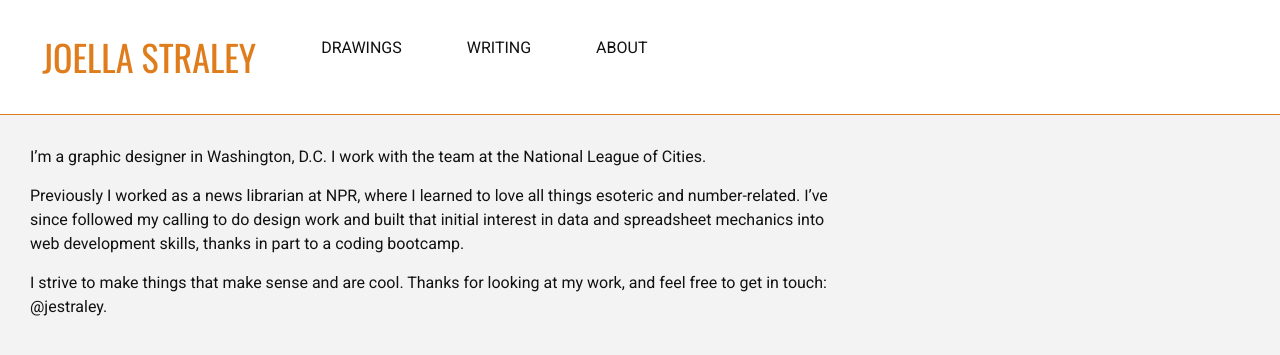
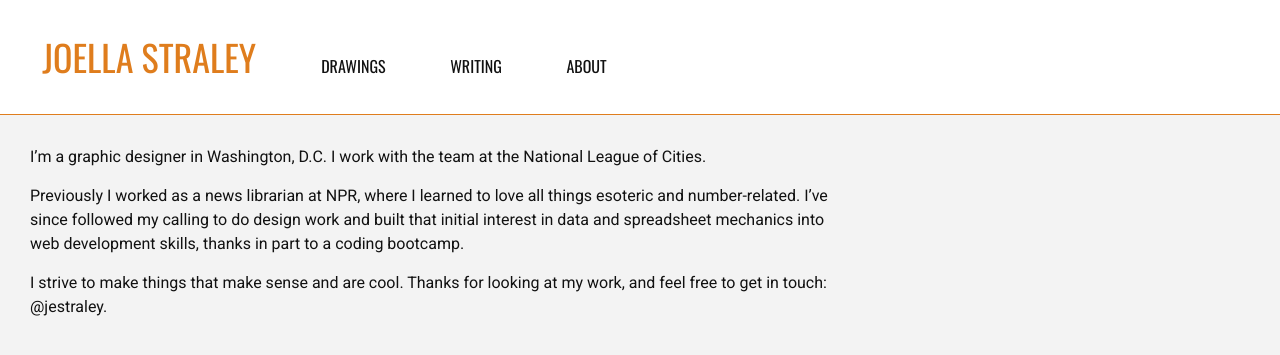
Before and after one commit to joellacarman/joellacarman.github.io, a Jekyll site: the page built from xabout.md, in a window 1280 px wide. Shown: the top 355 px of the page. Built offline with Jekyll 4.4.1, drawn with Linux system fonts in a browser that asks for light colours.

Commit message:
new fonts

```diff
--- a/_includes/head.html
+++ b/_includes/head.html
@@ -6,7 +6,7 @@
   <title>{% if page.title %}{{ page.title }}{% else %}{{ site.title }}{% endif %}</title>
   <meta name="description" content="{% if page.excerpt %}{{ page.excerpt | strip_html | strip_newlines | truncate: 160 }}{% else %}{{ site.description }}{% endif %}">
 
-  <link href="https://fonts.googleapis.com/css?family=Roboto|Oswald" rel="stylesheet">
+  <link href="https://fonts.googleapis.com/css?family=Roboto|Oswald|Roboto+Slab" rel="stylesheet">
   <link rel="stylesheet" href="{{ "/css/main.css" | prepend: site.baseurl }}">
   <link rel="canonical" href="{{ page.url | replace:'index.html','' | prepend: site.baseurl | prepend: site.url }}">
   <link rel="alternate" type="application/rss+xml" title="{{ site.title }}" href="{{ "/feed.xml" | prepend: site.baseurl | prepend: site.url }}" />
--- a/_sass/_layout.scss
+++ b/_sass/_layout.scss
@@ -27,12 +27,10 @@
 
 #nav-links {
     display: inline;
+    font-family: "Oswald";
     font-size: $base-font-size;
-    position: relative;
-    bottom: ($title-height - $base-font-size);
     text-align: center;
     text-transform: uppercase;
-
         @include media-query($on-laptop) {
             display: block;
             position: static;
@@ -160,9 +158,10 @@
 
 .post-link {
     display: block;
+    font-family: "Roboto Slab";
     font-size: ($base-font-size);
     font-weight: bold;
-    text-transform: uppercase;
+    // text-transform: uppercase;
 }
 
 /**
@@ -174,9 +173,8 @@
 
 .post-title {
     font-size: 24px;
-    letter-spacing: 2px;
+    font-family: "Roboto Slab";
     line-height: 1;
-    text-transform: uppercase;
     padding-top: $spacing-unit;
 
     @include media-query($on-laptop) {
--- a/css/main.scss
+++ b/css/main.scss
@@ -2,8 +2,6 @@
 # Only the main Sass file needs front matter (the dashes are enough)
 ---
 @charset "utf-8";
-
-
 
 // Our variables
 $base-font-family: "Roboto";
@@ -38,8 +36,6 @@
     }
 }
 
-
-
 // Import partials from `sass_dir` (defaults to `_sass`)
 @import
         "base",
```
Also changed, not shown: 4 other files.
